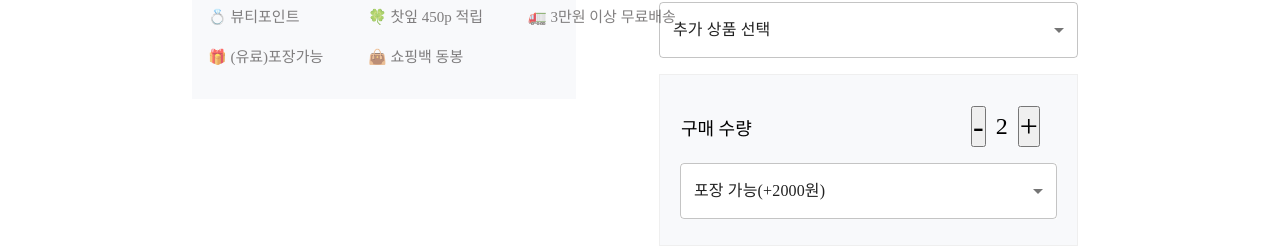
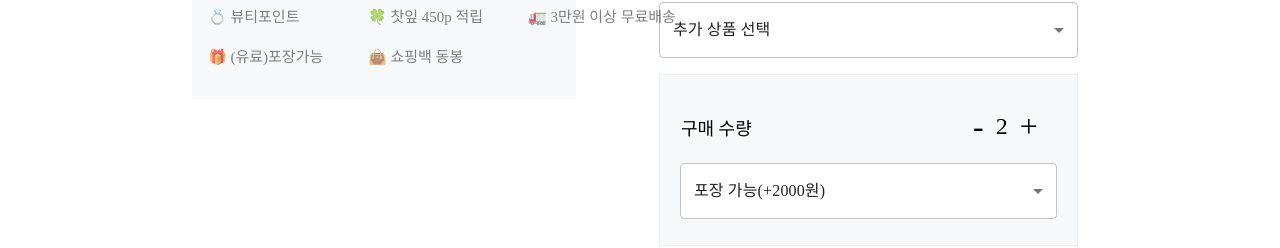
Before and after one commit to k-gardn/Osulloc_FE, a React (Create React App) app: page /products/1 in a window 1280 px wide. Shown: the part 429-677 px from the top of the page. Built offline with nearby package versions, Linux system fonts and the light colour scheme; a web font is replaced by a local one.

Commit message:
Design: cart UI 구현 시작

```diff
--- a/src/App.js
+++ b/src/App.js
@@ -6,6 +6,7 @@ import { CookiesProvider } from "react-cookie";
 import Login from "./components/login/Login";
 import Join from "./components/join/Join";
 import DetailPage from "./pages/DetailPage";
+import CartPage from "./pages/CartPage";
 
 function App() {
     return (
@@ -15,7 +16,7 @@ function App() {
                     <Route path="/" element={<MainPage />} />
                     <Route path="/login" element={<Login />} />
                     <Route path="/join" element={<Join />} />
-                    <Route path="/cart" />
+                    <Route path="/cart" element={<CartPage />} />
                     <Route path="/products" element={<ProductList />} />
                     <Route path="/products/:id" element={<DetailPage />} />
                 </Routes>
--- /dev/null
+++ b/src/components/cart/Cart.jsx
@@ -0,0 +1,7 @@
+import React from "react";
+
+function Cart() {
+    return <div>cart</div>;
+}
+
+export default Cart;
--- a/src/components/detail/Detail.module.css
+++ b/src/components/detail/Detail.module.css
@@ -169,8 +169,8 @@
 
 .productcount button {
     margin: 10px;
-    background-color: none;
-    border-color: none;
+    background-color: #f8f9fb;
+    border-color: #f8f9fb00;
     font-size: 2rem;
 }
 
@@ -228,6 +228,7 @@
     margin: 0 7px 0 0;
     background-color: white;
     border-width: 1px;
+    cursor: pointer;
 }
 
 .cartBtn {
@@ -235,6 +236,7 @@
     background-color: #313131;
     color: white;
     border: none;
+    cursor: pointer;
 }
 
 .buyBtn {
@@ -243,4 +245,5 @@
     background-color: #6c801a;
     color: white;
     border: none;
+    cursor: pointer;
 }
--- /dev/null
+++ b/src/pages/CartPage.jsx
@@ -0,0 +1,12 @@
+import React from "react";
+import Cart from "../components/cart/Cart";
+
+function CartPage() {
+    return (
+        <div>
+            <Cart />
+        </div>
+    );
+}
+
+export default CartPage;
```
Also changed, not shown: src/components/cart/Cart.module.css (added).
